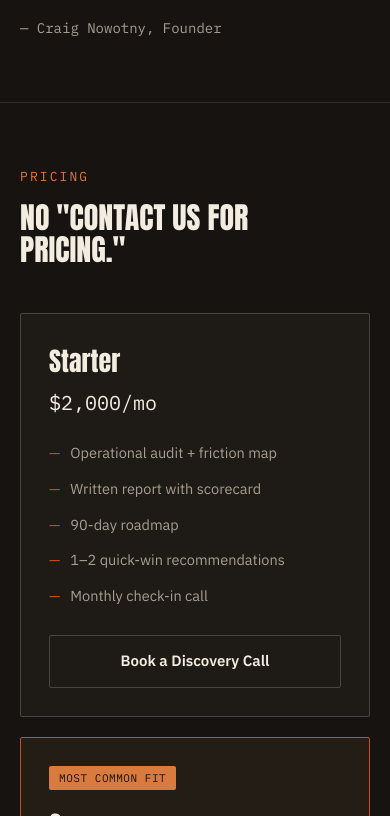
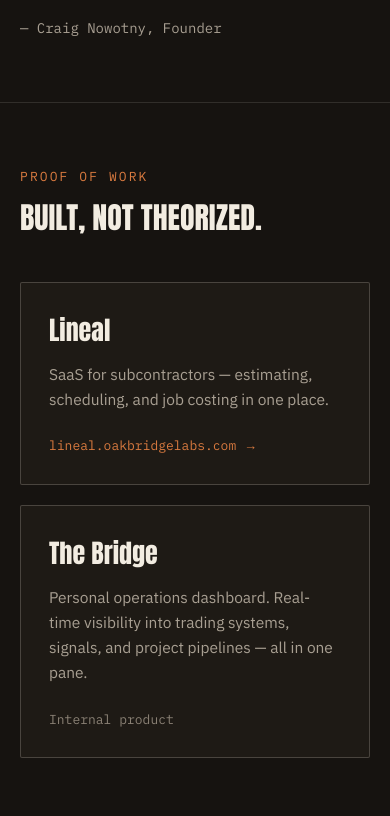
Before and after one commit to gremlinbooks/oakbridge-site, a Next.js app: page / in a window 390 px wide. Shown: the part 3988-4804 px from the top of the page. Built offline with nearby package versions, Linux system fonts and the light colour scheme.

Commit message:
Add 'Built, Not Theorized' section showcasing Lineal + The Bridge

```diff
--- a/app/page.tsx
+++ b/app/page.tsx
@@ -19,6 +19,21 @@
   { num: '02', title: 'Operational Audit', timing: 'One-page intake · 45-min call · Report in 48 hrs', body: 'You get a written scorecard and a 90-day roadmap.' },
   { num: '03', title: 'Quick Wins', timing: 'Week 1–2', body: '1–2 low-risk fixes, implemented immediately.' },
   { num: '04', title: 'Systematic Optimization', timing: '90 days+', body: 'Ongoing monthly engagement — we work the plan with you.' }
+];
+
+const products = [
+  {
+    name: 'Lineal',
+    tagline: 'SaaS for subcontractors — estimating, scheduling, and job costing in one place.',
+    href: 'https://lineal.oakbridgelabs.com',
+    external: true
+  },
+  {
+    name: 'The Bridge',
+    tagline: 'Personal operations dashboard. Real-time visibility into trading systems, signals, and project pipelines — all in one pane.',
+    href: null,
+    external: false
+  }
 ];
 
 const tiers = [
@@ -132,6 +147,32 @@
         </div>
       </section>
 
+      {/* BUILT */}
+      <section id="built" className="max-w-[1180px] mx-auto px-5 sm:px-8 py-16 sm:py-24 border-b border-line">
+        <div className="font-mono text-[13px] tracking-[0.16em] text-amber uppercase mb-4">Proof of Work</div>
+        <h2 className="font-display font-normal text-[30px] sm:text-5xl leading-[1.05] max-w-[20ch] mb-12">BUILT, NOT THEORIZED.</h2>
+        <div className="flex flex-wrap gap-5">
+          {products.map((p) => (
+            <div key={p.name} className="flex-1 min-w-[300px] p-7 sm:p-9 bg-panel border border-ink/20 rounded-sm flex flex-col">
+              <h3 className="font-display font-normal text-[26px] mb-3">{p.name}</h3>
+              <p className="text-[15.5px] leading-relaxed text-muted mb-6 flex-1">{p.tagline}</p>
+              {p.href ? (
+                <a
+                  href={p.href}
+                  target="_blank"
+                  rel="noopener noreferrer"
+                  className="font-mono text-[13px] text-amber hover:text-rustLight transition-colors inline-flex items-center gap-2"
+                >
+                  {p.href.replace(/^https?:\/\//, '')} →
+                </a>
+              ) : (
+                <span className="font-mono text-[13px] text-mutedDark">Internal product</span>
+              )}
+            </div>
+          ))}
+        </div>
+      </section>
+
       {/* PRICING */}
       <section id="pricing" className="max-w-[1180px] mx-auto px-5 sm:px-8 py-16 sm:py-24 border-b border-line">
         <div className="font-mono text-[13px] tracking-[0.16em] text-amber uppercase mb-4">Pricing</div>
--- a/components/Nav.tsx
+++ b/components/Nav.tsx
@@ -6,6 +6,7 @@
   { href: '#problem', label: 'Problem' },
   { href: '#method', label: 'Method' },
   { href: '#process', label: 'Process' },
+  { href: '#built', label: 'Built' },
   { href: '#pricing', label: 'Pricing' }
 ];
 
```
